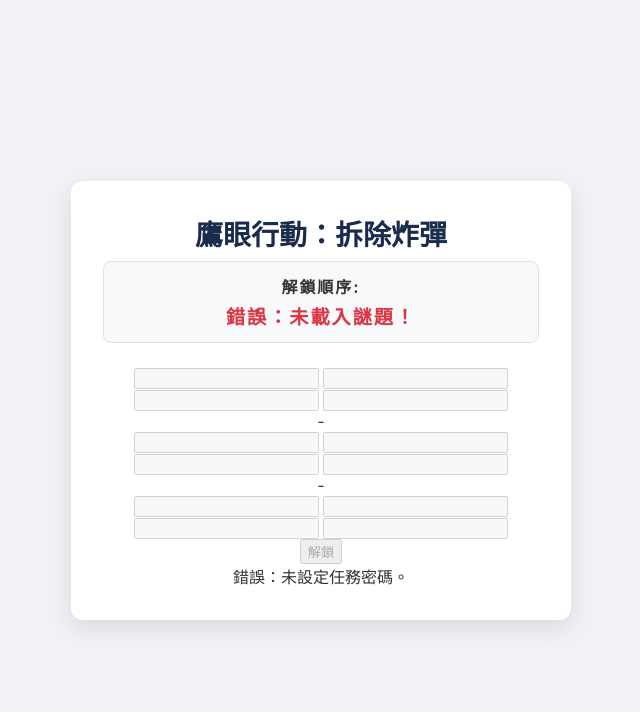
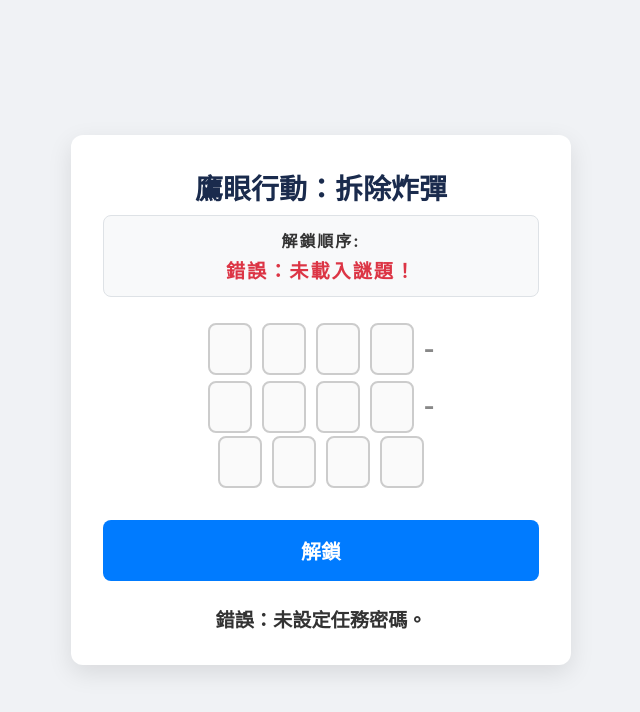
Before and after one commit to Kamiyu94/bomb_defuse_adv, a plain HTML site: page bomb_defuse.html in a window 1280 px wide. Shown: the whole page, without its empty margins (319-959 px from the left). Drawn offline with Linux system fonts and the light colour scheme.

Commit message:
修正 CSS 樣式

```diff
--- a/bomb_defuse.html
+++ b/bomb_defuse.html
@@ -6,34 +6,38 @@
     <title>鷹眼行動</title>
 
     <script>
-        // 「閱後即焚」腳本 (已更新，多存一個 puzzle)
+        // 「閱後即焚」腳本
         const urlParams = new URLSearchParams(window.location.search);
-
-        // 1. 存儲密碼
         window.correctPassword = (urlParams.get('pass') || "").toUpperCase();
-
-        // 2. *** 關鍵新增：存儲謎題 ***
-        // e.g., "⏹️,🔺,⭕"
         window.puzzleString = urlParams.get('puzzle') || "";
-
-        // 3. 立即清除 URL (閱後即焚)
         history.replaceState(null, '', window.location.pathname);
     </script>
 
     <style>
-        /* (大部分 CSS 保持不變) */
+        /* --- *** 關鍵修改：重新計算寬度 *** --- */
         :root {
+            /* 桌面版 (基礎 16px): 2em = 32px */
             --font-base: 1rem;
-            --input-size: 2.5em;
-            --input-gap: 0.25em;
+            --input-size: 2em;
+            --input-gap: 0.25em; /* 4px */
+            /* 總寬度計算:
+               (輸入框 32px + 邊距 4px*2) * 4 = 160px
+               (分隔符 3.2px*2) = ~7px
+               (160 * 3) + (7 * 2) = 480 + 14 = 494px
+               494px < 500px (容器寬度), 排版OK
+            */
         }
+
+        /* 手機版 (基礎 18px): 2.5em = 45px */
         @media (max-width: 600px) {
             :root {
                 --font-base: 1.125rem;
-                --input-size: 3em;
+                --input-size: 2.5em;
                 --input-gap: 0.3em;
             }
+            /* 在手機上，群組會自動換行，所以寬度不是問題 */
         }
+
         body {
             font-family: -apple-system, BlinkMacSystemFont, "Segoe UI", Roboto, "Helvetica Neue", Arial, "Noto Sans", sans-serif;
             background-color: #f0f2f5;
@@ -60,14 +64,13 @@
             font-size: calc(var(--font-base) * 1.75);
             color: #1a2b4d;
             margin-top: 0;
-            margin-bottom: 0.5rem; /* 縮小一點間距 */
+            margin-bottom: 0.5rem;
         }
 
-        /* --- *** 關鍵新增：謎題顯示區 *** --- */
         #puzzle-display {
             font-size: 1.2rem;
             font-weight: bold;
-            color: #dc3545; /* 醒目的紅色 */
+            color: #dc3545;
             background-color: #f8f9fa;
             border: 1px solid #dee2e6;
             border-radius: 8px;
@@ -82,12 +85,71 @@
             margin-bottom: 0.25rem;
         }
 
-        .code-input-area { /* (樣式保持不變) */ }
-        .code-input-group { /* (樣式保持不變) */ }
-        .code-input { /* (樣式保持不變) */ }
-        .code-separator { /* (樣式保持不變) */ }
-        .unlock-button { /* (樣式保持不變) */ }
-        .result-message { /* (樣式保持不變) */ }
+        /* --- *** 關鍵修改：確保 HTML/CSS 結構正確 *** --- */
+        .code-input-area {
+            display: flex;
+            justify-content: center;
+            align-items: center;
+            margin-bottom: 2rem;
+            /* 在窄螢幕上 (例如 500px 以下)，允許群組換行 */
+            flex-wrap: wrap;
+        }
+        /* 這個群組 div 非常重要 */
+        .code-input-group {
+            display: flex;
+            flex-wrap: nowrap; /* 確保 4 個輸入框絕不換行 */
+        }
+        .code-input {
+            width: var(--input-size);
+            height: calc(var(--input-size) * 1.2);
+            font-size: calc(var(--font-base) * 1.25); /* 稍微縮小字體 */
+            text-align: center;
+            border: 2px solid #ccc;
+            border-radius: 8px;
+            margin: 0 var(--input-gap);
+            padding: 0;
+            text-transform: uppercase;
+            -moz-appearance: textfield;
+        }
+        .code-input::-webkit-outer-spin-button,
+        .code-input::-webkit-inner-spin-button {
+            -webkit-appearance: none;
+            margin: 0;
+        }
+        .code-input:focus {
+            border-color: #007bff;
+            box-shadow: 0 0 0 3px rgba(0,123,255,0.25);
+            outline: none;
+        }
+        .code-separator {
+            font-size: calc(var(--font-base) * 1.5); /* 調整分隔符大小 */
+            font-weight: bold;
+            color: #888;
+            line-height: calc(var(--input-size) * 1.2);
+            padding: 0 0.2em;
+            align-self: center;
+        }
+        .unlock-button {
+            font-size: calc(var(--font-base) * 1.25);
+            font-weight: bold;
+            color: #ffffff;
+            background-color: #007bff;
+            border: none;
+            border-radius: 8px;
+            padding: 0.8em 1.5em;
+            cursor: pointer;
+            transition: background-color 0.3s ease;
+            width: 100%;
+        }
+        .unlock-button:hover { background-color: #0056b3; }
+        .result-message {
+            margin-top: 1.5rem;
+            font-size: calc(var(--font-base) * 1.2);
+            font-weight: bold;
+            min-height: 1.5em;
+        }
+        .result-success { color: #28a745; }
+        .result-error { color: #dc3545; }
     </style>
 </head>
 <body>
@@ -100,20 +162,25 @@
         </div>
 
         <div class="code-input-area" id="code-container">
+
             <div class="code-input-group">
                 <input type="text" class="code-input" maxlength="1" aria-label="密碼第 1 位">
                 <input type="text" class="code-input" maxlength="1" aria-label="密碼第 2 位">
                 <input type="text" class="code-input" maxlength="1" aria-label="密碼第 3 位">
                 <input type="text" class="code-input" maxlength="1" aria-label="密碼第 4 位">
             </div>
+
             <span class="code-separator">-</span>
+
             <div class="code-input-group">
                 <input type="text" class="code-input" maxlength="1" aria-label="密碼第 5 位">
                 <input type="text" class="code-input" maxlength="1" aria-label="密碼第 6 位">
                 <input type="text" class="code-input" maxlength="1" aria-label="密碼第 7 位">
                 <input type="text" class="code-input" maxlength="1" aria-label="密碼第 8 位">
             </div>
+
             <span class="code-separator">-</span>
+
             <div class="code-input-group">
                 <input type="text" class="code-input" maxlength="1" aria-label="密碼第 9 位">
                 <input type="text" class="code-input" maxlength="1" aria-label="密碼第 10 位">
@@ -135,13 +202,12 @@
             const unlockButton = document.getElementById("unlock-button");
             const resultMessage = document.getElementById("result-message");
 
-            // *** 關鍵新增：顯示謎題 ***
+            // 顯示謎題
             if (puzzleString) {
-                // 將 "⏹️,🔺,⭕" 轉換為 "1. ⏹️  2. 🔺  3. ⭕"
                 const puzzleArray = puzzleString.split(',');
                 const formattedPuzzle = puzzleArray.map((symbol, index) => {
                     return `${index + 1}. ${symbol}`;
-                }).join(' &nbsp; '); // 使用 &nbsp; 增加間距
+                }).join(' &nbsp; ');
 
                 document.getElementById('puzzle-order').innerHTML = formattedPuzzle;
             } else {
@@ -156,8 +222,7 @@
                 return;
             }
 
-            // (handleInput, handleKeydown, checkPassword 函式保持不變)
-            // ... (請保留您原有的函式) ...
+            // 「自動跳轉」功能
             function handleInput(e) {
                 const currentInput = e.target;
                 const value = currentInput.value;
@@ -167,6 +232,8 @@
                     inputs[index + 1].focus();
                 }
             }
+
+            // 「按 Backspace 往前跳」的功能
             function handleKeydown(e) {
                 const currentInput = e.target;
                 const index = Array.prototype.indexOf.call(inputs, currentInput);
@@ -174,6 +241,8 @@
                     inputs[index - 1].focus();
                 }
             }
+
+            // 「檢查密碼」的功能
             function checkPassword() {
                 const enteredCode = Array.from(inputs).map(input => input.value).join('').toUpperCase();
                 if (enteredCode === correctPassword) {
@@ -186,7 +255,8 @@
                     resultMessage.className = "result-message result-error";
                 }
             }
-            // (綁定事件的迴圈保持不變)
+
+            // 綁定功能
             inputs.forEach(input => {
                 input.addEventListener("input", handleInput);
                 input.addEventListener("keydown", handleKeydown);
```
